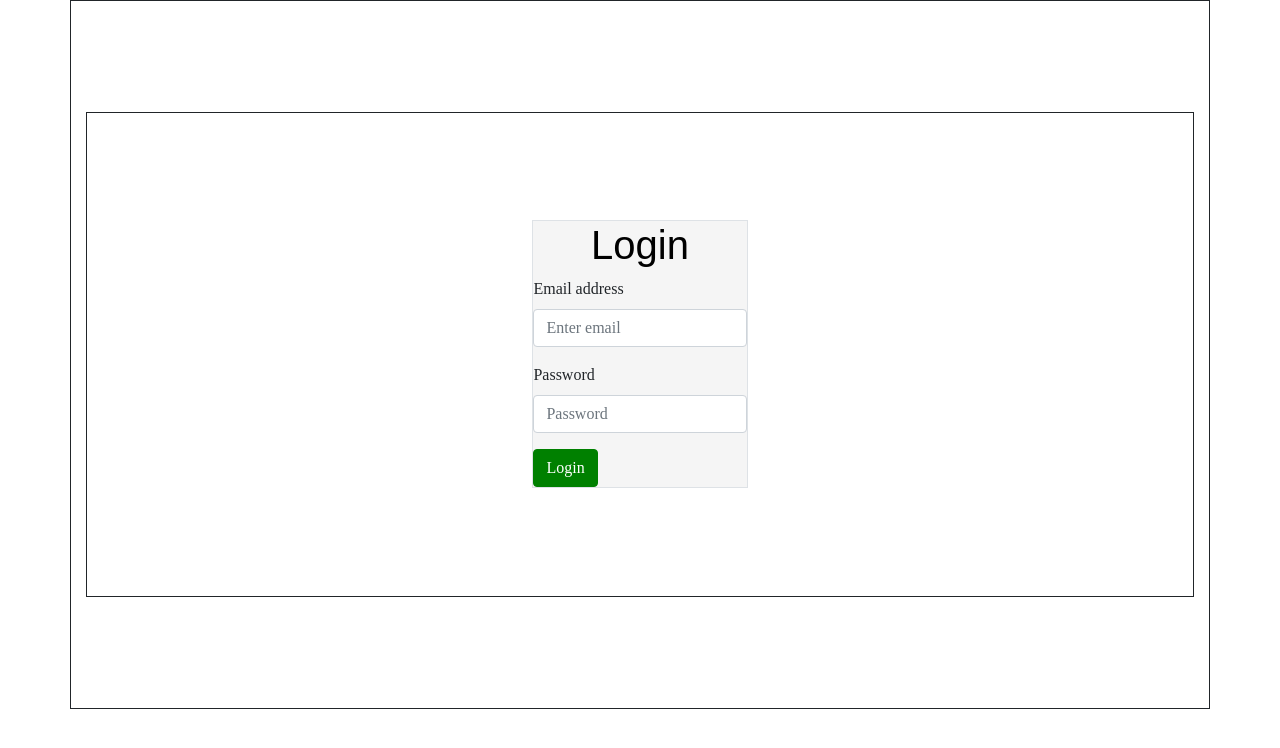
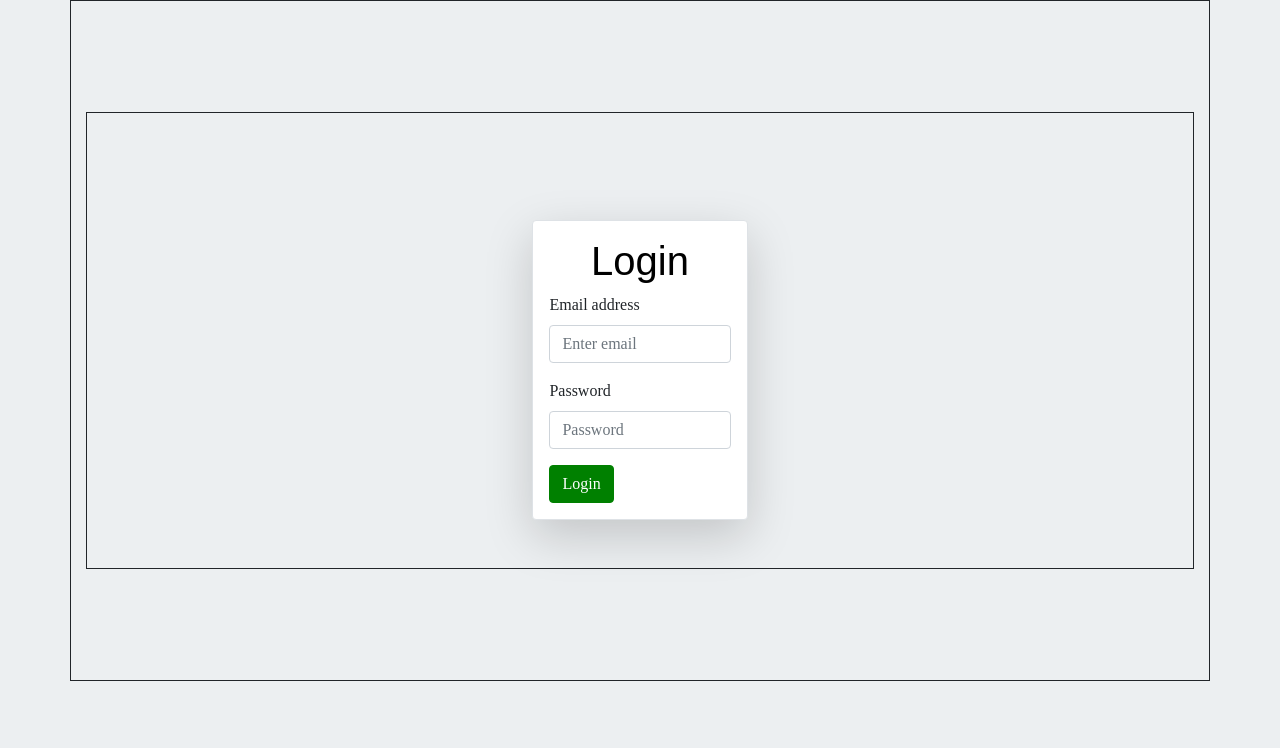
Before and after one commit to ymekky/cs326-final-vav, a website: page login.html in a window 1280 px wide. Drawn offline with nearby package versions, Linux system fonts and the light colour scheme.

Commit message:
changed font, bg

```diff
--- a/login.html
+++ b/login.html
@@ -8,13 +8,13 @@
         <link rel="stylesheet" href="index.css">
         <link rel="stylesheet" href="https://cdn.jsdelivr.net/npm/bootstrap@4.5.3/dist/css/bootstrap.min.css" integrity="sha384-TX8t27EcRE3e/ihU7zmQxVncDAy5uIKz4rEkgIXeMed4M0jlfIDPvg6uqKI2xXr2" crossorigin="anonymous">
     </head>
-    <body class="container">
+    <body class="container" style="background-color: #eceff1 !important">
 
         <div class="container center">
-            <form class="center border">
-                <h1>Login</h1>
+            <form class="center border shadow-lg p-3 mb-5 bg-white rounded">
+                <h1 class="blue">Login</h1>
               <div class="form-group">
-                <label for="exampleInputEmail1">Email address</label>
+                <label for="email">Email address</label>
                 <input type="email" class="form-control" id="email" aria-describedby="emailHelp" placeholder="Enter email">
                 <small id="emailHelp" class="form-text text-muted"></small>
               </div>
```
